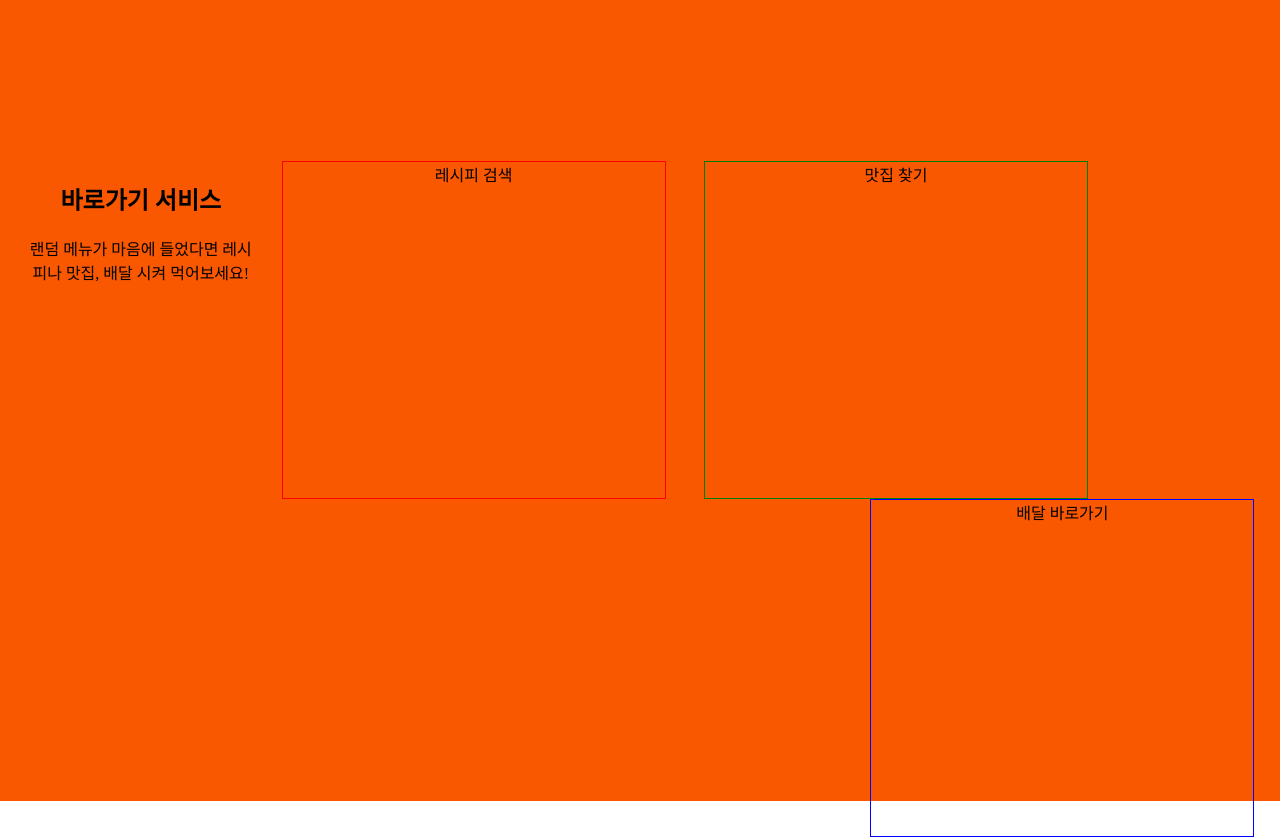
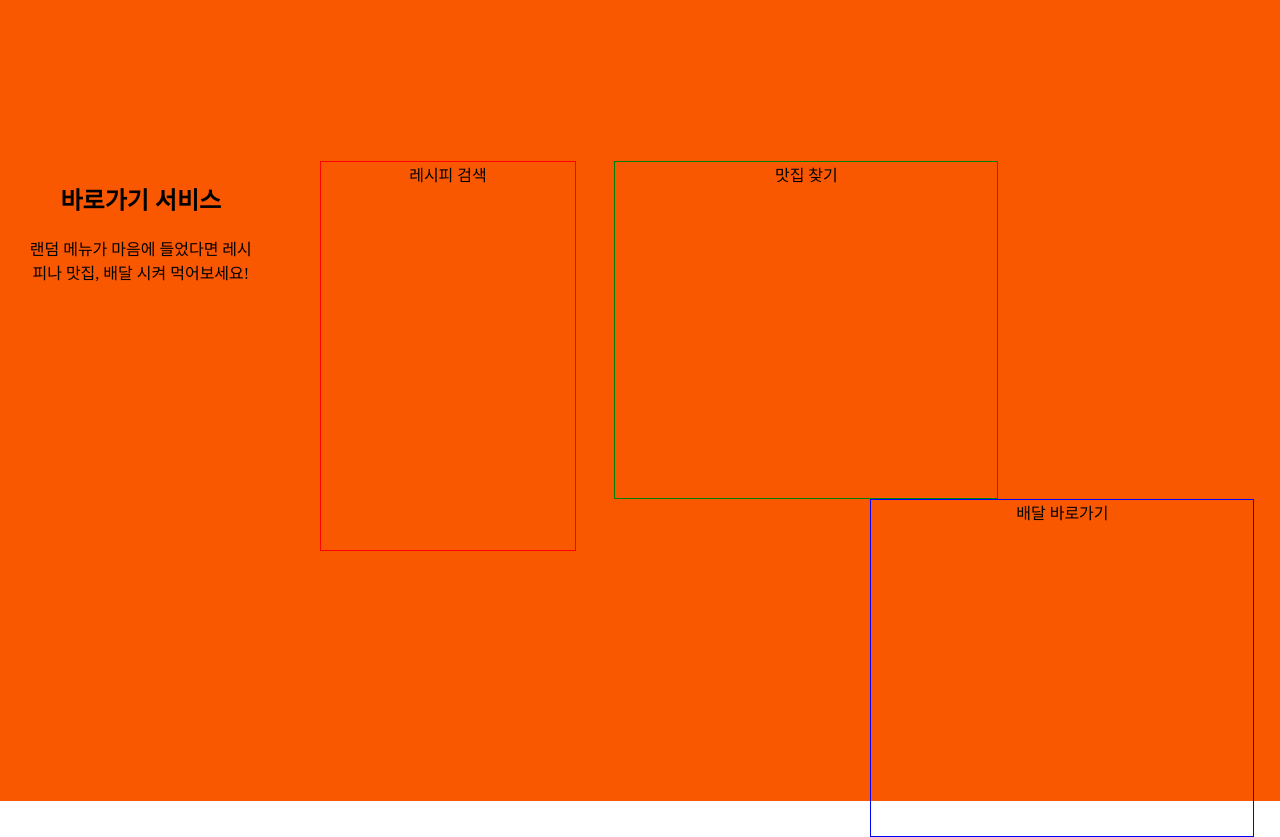
Before and after one commit to eunag63/Pick-the-food, a Django app: page /click/ in a window 1280 px wide. Shown: the part 799-1636 px from the top of the page. Run offline with Django 3.2, Linux system fonts and the light colour scheme; data comes from the database, SQL or seed files in the repository; some web fonts are replaced.

Commit message:
(css) .shortcut1 수정

```diff
--- a/mysite/pickFood/static/css/main.css
+++ b/mysite/pickFood/static/css/main.css
@@ -47,9 +47,9 @@ body{
 .shortcut1{
   border: 1px solid red;
   float: left;
-  width: 30%;
-  height: 65%;
-  margin-left: 2%;
+  width: 20%;
+  height: 75%;
+  margin-left: 5%;
   box-sizing: border-box;
 }
 .shortcut2{
```
